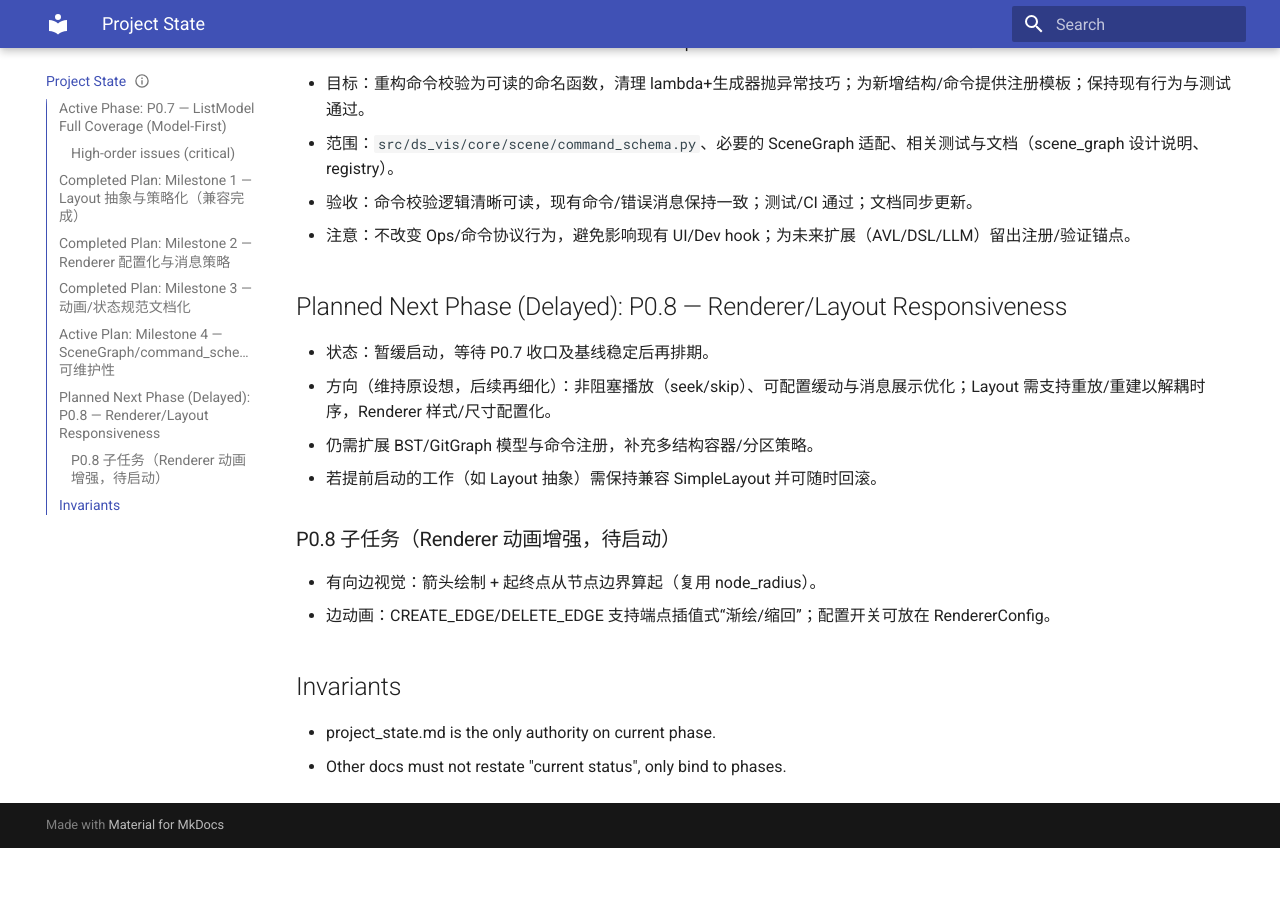
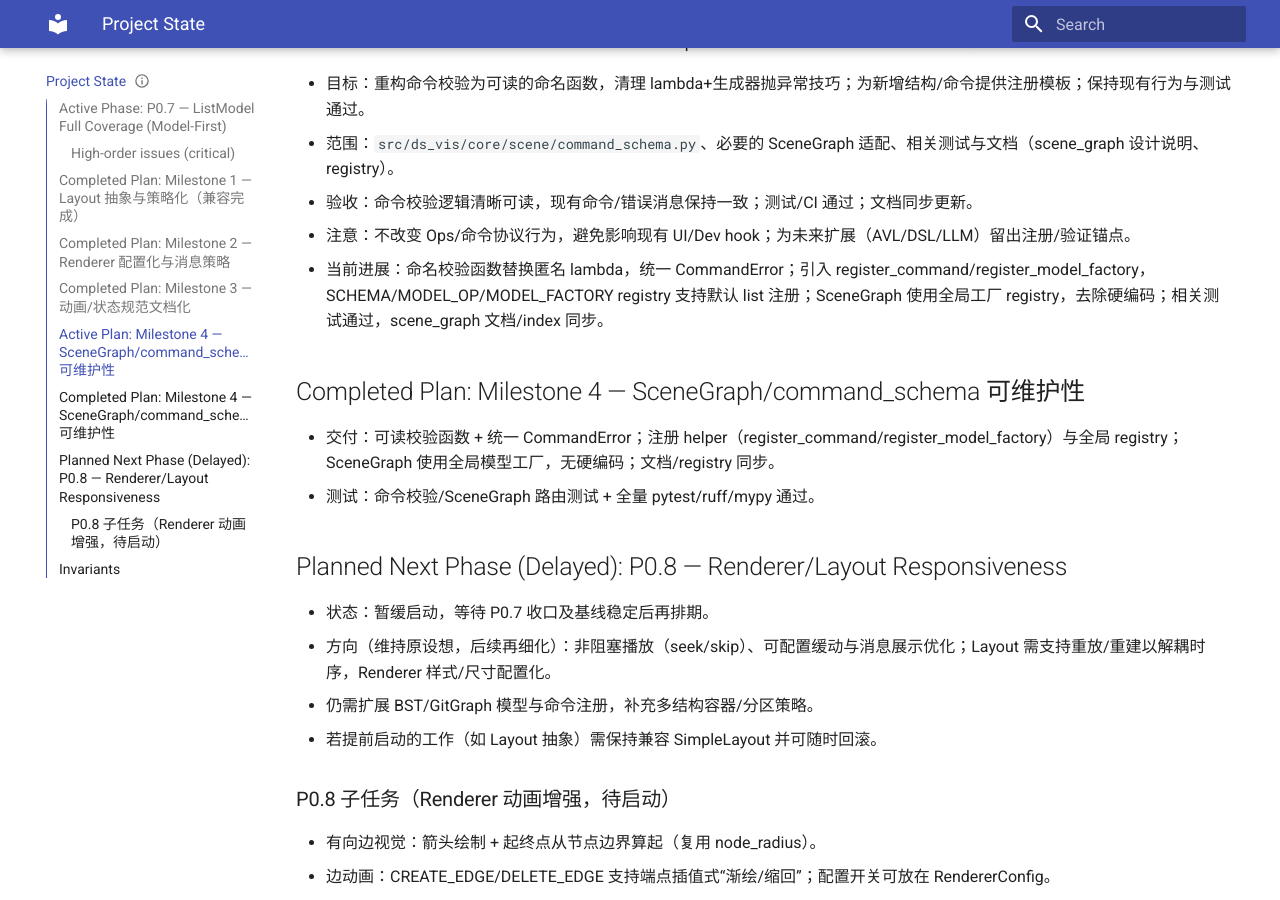
Before and after one commit to elecdot/ds-vis, an MkDocs documentation site: the page built from docs/project_state.md, in a window 1280 px wide and 900 px high, scrolled down 1929 px. Built offline with MkDocs 1.6.1 and Material for MkDocs 9.7.7, drawn with Linux system fonts in a browser that asks for light colours; before the commit the page ends 2777 px from its top, so only the background shows below that.

Commit message:
docs: update SceneGraph docs and project state
Update scene_graph.md to v0.4, documenting command registration
via register_command and model registration via kind->factory.

Sync index.md with the new registration model.

Update project_state.md to v0.7.9 and mark Milestone 4 as complete.

```diff
--- a/docs/project_state.md
+++ b/docs/project_state.md
@@ -56,6 +56,11 @@ This document captures the active delivery phase, what is complete, current assu
 - 范围：`src/ds_vis/core/scene/command_schema.py`、必要的 SceneGraph 适配、相关测试与文档（scene_graph 设计说明、registry）。
 - 验收：命令校验逻辑清晰可读，现有命令/错误消息保持一致；测试/CI 通过；文档同步更新。
 - 注意：不改变 Ops/命令协议行为，避免影响现有 UI/Dev hook；为未来扩展（AVL/DSL/LLM）留出注册/验证锚点。
+- 当前进展：命名校验函数替换匿名 lambda，统一 CommandError；引入 register_command/register_model_factory，SCHEMA/MODEL_OP/MODEL_FACTORY registry 支持默认 list 注册；SceneGraph 使用全局工厂 registry，去除硬编码；相关测试通过，scene_graph 文档/index 同步。
+
+## Completed Plan: Milestone 4 — SceneGraph/command_schema 可维护性
+- 交付：可读校验函数 + 统一 CommandError；注册 helper（register_command/register_model_factory）与全局 registry；SceneGraph 使用全局模型工厂，无硬编码；文档/registry 同步。
+- 测试：命令校验/SceneGraph 路由测试 + 全量 pytest/ruff/mypy 通过。
 
 ## Planned Next Phase (Delayed): P0.8 — Renderer/Layout Responsiveness
 - 状态：暂缓启动，等待 P0.7 收口及基线稳定后再排期。
```
Also changed, not shown: other parts of docs/project_state.md (+1 -1 lines), docs/design/scene_graph.md (+2 -3 lines), docs/index.md (+1 -1 lines).
